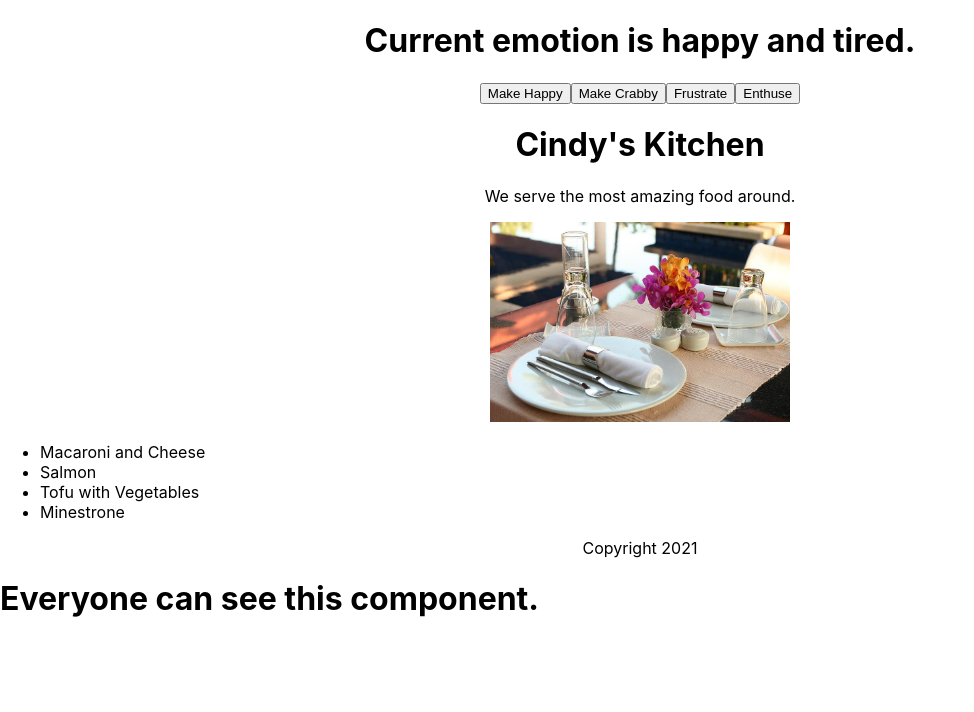
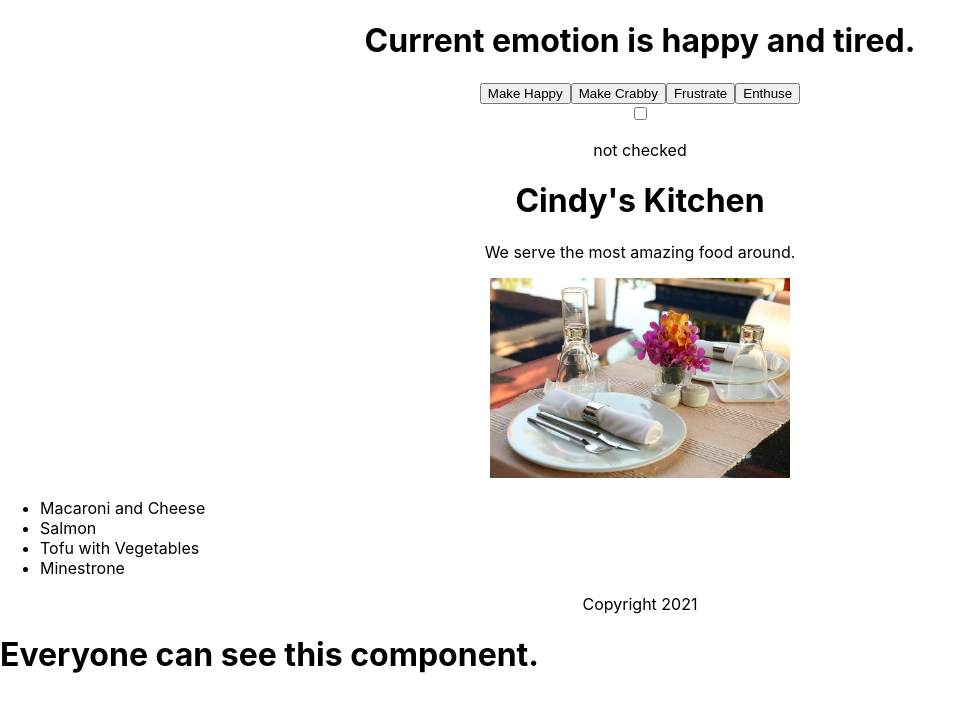
Before and after one commit to danish-faisal/React.js-Essential-Training, a React (Create React App) app: page / in a window 1280 px wide. Shown: the top 712 px of the page, without its empty margins (0-974 px from the left). Built offline with nearby package versions, Linux system fonts and the light colour scheme.

Commit message:
Incorporating useReducer

```diff
--- a/src/App.js
+++ b/src/App.js
@@ -1,4 +1,4 @@
-import { useEffect, useState } from 'react';
+import { useEffect, useReducer, useState } from 'react';
 import './App.css';
 import restaurant from "./restaurant.jpg"
 
@@ -50,6 +50,8 @@ function App() {
     console.log(`It's ${secondary} around here`);
   }, [secondary]);
 
+  const [checked, toggle] = useReducer((checked) => !checked, false);
+
   return (
     <div className="App">
       <h1>Current emotion is {emotion} and {secondary}.</h1>
@@ -57,6 +59,9 @@ function App() {
       <button onClick={() => { setSecondary("crabby") }}>Make Crabby</button>
       <button onClick={() => { setEmotion("frustrated") }}>Frustrate</button>
       <button onClick={() => { setEmotion("enthusiastic") }}>Enthuse</button>
+      <br />
+      <input type="checkbox" onChange={toggle} value={checked} />
+      <p>{checked ? "checked" : "not checked"}</p>
       <Header name="Cindy" />
       <Main adjective="amazing" dishes={dishObjects} />
       <Footer year={new Date().getFullYear()} />
```
